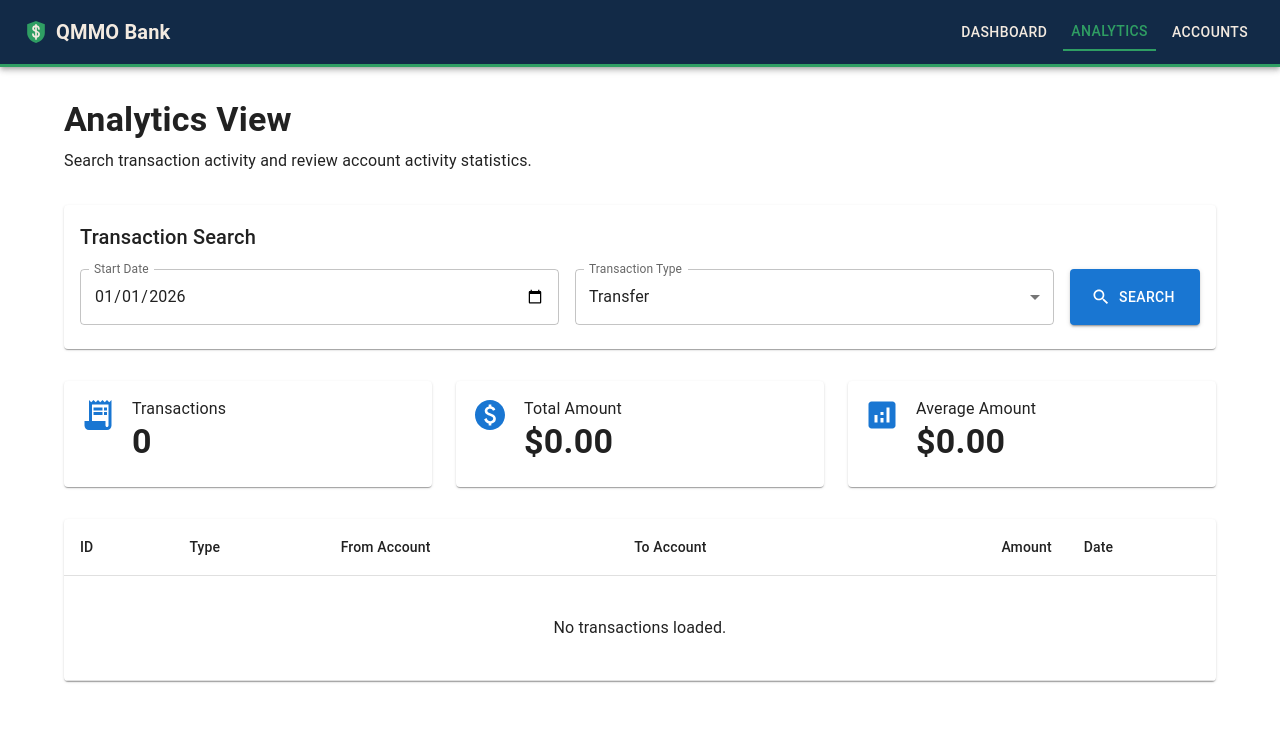
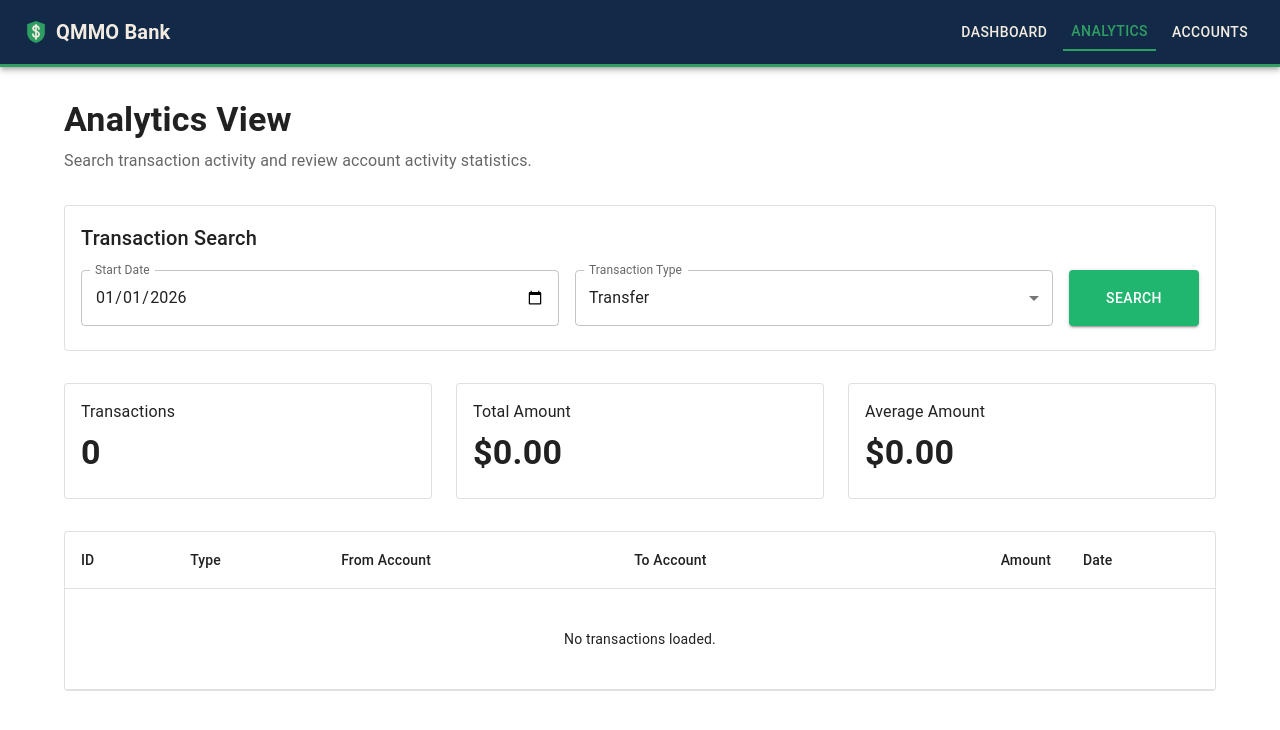
Before and after one commit to MichaelRSK/BankingApp, a React (Vite) app in the folder frontend/: page /analytics in a window 1280 px wide. Shown: the top 730 px of the page. Built offline with nearby package versions, Linux system fonts and the light colour scheme.

Commit message:
Changed color of the search button in Analytics and Accounts

```diff
--- a/frontend/src/pages/AccountView.jsx
+++ b/frontend/src/pages/AccountView.jsx
@@ -1,5 +1,4 @@
-import { useState } from 'react';
-
+import { useState } from "react";
 import {
   Alert,
   Box,
@@ -8,55 +7,70 @@ import {
   CardContent,
   CircularProgress,
   Container,
-  Grid,
   Stack,
   TextField,
   Typography,
-} from '@mui/material';
+} from "@mui/material";
 
-import AccountBalanceWalletIcon from '@mui/icons-material/AccountBalanceWallet';
-import SearchIcon from '@mui/icons-material/Search';
-
-import api from '../api/api';
-
+import api from "../api/api";
 
 function AccountView() {
-  const [branchCode, setBranchCode] = useState('');
-  const [minBalance, setMinBalance] = useState(0);
+  const [branchCode, setBranchCode] =
+    useState("");
+  const [minBalance, setMinBalance] =
+    useState(0);
 
-  const [accounts, setAccounts] = useState([]);
+  const [accounts, setAccounts] =
+    useState([]);
+  const [searched, setSearched] =
+    useState(false);
 
-  const [loading, setLoading] = useState(false);
-  const [error, setError] = useState('');
-
+  const [loading, setLoading] =
+    useState(false);
+  const [error, setError] =
+    useState("");
 
   const loadAccounts = async () => {
     if (!branchCode) {
-      setError('Please enter a branch code.');
+      setError(
+        "Please enter a branch code."
+      );
       return;
     }
 
     setLoading(true);
-    setError('');
+    setError("");
+    setSearched(true);
 
     try {
-      const response = await api.get('/api/v1/accounts', {
+      const response = await api.get(
+        "/api/v1/accounts",
+        {
           params: {
             branch_code: branchCode,
             min_balance: minBalance,
           },
-      });
+        }
+      );
 
       setAccounts(response.data);
     } catch (err) {
       console.error(err);
 
       if (err.response?.status === 401) {
-        setError('You must be logged in to view accounts.');
+        setError(
+          "You must be logged in to view accounts."
+        );
+      } else if (
+        err.response?.status === 403
+      ) {
+        setError(
+          "You do not have permission to view these accounts."
+        );
       } else {
         setError(
           err.response?.data?.detail ||
-          'Unable to load accounts.'
+            "Unable to load accounts."
         );
       }
     } finally {
@@ -64,37 +78,62 @@ function AccountView() {
     }
   };
 
+  const totalBalance =
+    accounts.reduce(
+      (total, account) =>
+        total + Number(account.balance),
+      0
+    );
 
   return (
-    <Container maxWidth="lg" sx={{ py: 4 }}>
+    <Container
+      maxWidth="lg"
+      sx={{
+        py: 4,
+      }}
+    >
       <Typography
         variant="h4"
         component="h1"
-        sx={{ fontWeight: 600, mb: 1 }}
+        sx={{
+          fontWeight: 600,
+          mb: 1,
+        }}
       >
         Account View
       </Typography>
 
       <Typography
         variant="body1"
-        color="text.secondary"
-        sx={{ mb: 4 }}
+        sx={{
+          color: "text.secondary",
+          mb: 4,
+        }}
       >
         Search for accounts by branch and minimum balance.
       </Typography>
 
-
-      <Card sx={{ mb: 4 }}>
+      <Card
+        variant="outlined"
+        sx={{
+          mb: 4,
+        }}
+      >
         <CardContent>
           <Typography
             variant="h6"
-            sx={{ mb: 2 }}
+            sx={{
+              mb: 2,
+            }}
           >
             Account Search
           </Typography>
 
           <Stack
-            direction={{ xs: 'column', md: 'row' }}
+            direction={{
+              xs: "column",
+              md: "row",
+            }}
             spacing={2}
           >
             <TextField
@@ -102,7 +141,9 @@ function AccountView() {
               type="number"
               value={branchCode}
               onChange={(event) =>
-                setBranchCode(event.target.value)
+                setBranchCode(
+                  event.target.value
+                )
               }
               fullWidth
             />
@@ -112,122 +153,187 @@ function AccountView() {
               type="number"
               value={minBalance}
               onChange={(event) =>
-                setMinBalance(event.target.value)
+                setMinBalance(
+                  event.target.value
+                )
               }
               fullWidth
             />
 
             <Button
               variant="contained"
-              startIcon={<SearchIcon />}
               onClick={loadAccounts}
               sx={{
                 minWidth: 130,
+                backgroundColor: "#21b66f",
+                color: "#ffffff",
+                "&:hover": {
+                  backgroundColor: "#18985b",
+                },
               }}
             >
-              Search
+              SEARCH
             </Button>
           </Stack>
         </CardContent>
       </Card>
 
-
       {error && (
         <Alert
           severity="error"
-          sx={{ mb: 3 }}
+          sx={{
+            mb: 3,
+          }}
         >
           {error}
         </Alert>
       )}
 
-
       {loading ? (
         <Box
           sx={{
-            display: 'flex',
-            justifyContent: 'center',
-            py: 6,
+            display: "flex",
+            justifyContent: "center",
+            py: 5,
           }}
         >
           <CircularProgress />
         </Box>
-      ) : accounts.length === 0 ? (
-        <Card>
-          <CardContent
+      ) : accounts.length > 0 ? (
+        <>
+          <Stack
+            direction={{
+              xs: "column",
+              md: "row",
+            }}
+            spacing={3}
             sx={{
-              textAlign: 'center',
-              py: 6,
+              mb: 3,
             }}
           >
-            <AccountBalanceWalletIcon
+            <Card
+              variant="outlined"
               sx={{
-                fontSize: 50,
-                color: 'text.secondary',
-                mb: 1,
+                flex: 1,
               }}
-            />
+            >
+              <CardContent>
+                <Typography
+                  variant="overline"
+                  color="text.secondary"
+                >
+                  TOTAL BALANCE
+                </Typography>
+
+                <Typography
+                  variant="h4"
+                  sx={{
+                    mt: 1,
+                    fontWeight: 600,
+                  }}
+                >
+                  $
+                  {totalBalance.toFixed(
+                    2
+                  )}
+                </Typography>
+              </CardContent>
+            </Card>
+
+            <Card
+              variant="outlined"
+              sx={{
+                flex: 1,
+              }}
+            >
+              <CardContent>
+                <Typography
+                  variant="overline"
+                  color="text.secondary"
+                >
+                  ACCOUNTS
+                </Typography>
+
+                <Typography
+                  variant="h4"
+                  sx={{
+                    mt: 1,
+                    fontWeight: 600,
+                  }}
+                >
+                  {accounts.length}
+                </Typography>
+              </CardContent>
+            </Card>
+          </Stack>
+
+          <Stack spacing={2}>
+            {accounts.map(
+              (account) => (
+                <Card
+                  key={
+                    account.account_number
+                  }
+                  variant="outlined"
+                >
+                  <CardContent>
+                    <Stack
+                      direction={{
+                        xs: "column",
+                        md: "row",
+                      }}
+                      justifyContent="space-between"
+                      spacing={2}
+                    >
+                      <Box>
+                        <Typography
+                          variant="overline"
+                          color="text.secondary"
+                        >
+                          {
+                            account.account_type
+                          }
+                        </Typography>
 
                         <Typography
                           variant="h6"
-              color="text.secondary"
+                          sx={{
+                            mb: 1,
+                          }}
                         >
-              No accounts loaded
+                          Account #
+                          {
+                            account.account_number
+                          }
                         </Typography>
 
-            <Typography color="text.secondary">
-              Enter a branch code and select Search.
-            </Typography>
-          </CardContent>
-        </Card>
-      ) : (
-        <Grid
-          container
-          spacing={3}
-        >
-          {accounts.map((account) => (
-            <Grid
-              key={account.account_number}
-              size={{
-                xs: 12,
-                sm: 6,
-                md: 4,
-              }}
-            >
-              <Card sx={{ height: '100%' }}>
-                <CardContent>
-                  <Stack
-                    direction="row"
-                    spacing={1}
-                    alignItems="center"
-                    sx={{ mb: 2 }}
-                  >
-                    <AccountBalanceWalletIcon color="primary" />
-
-                    <Typography
-                      variant="h6"
-                      sx={{ fontWeight: 600 }}
-                    >
-                      {account.account_type}
-                    </Typography>
-                  </Stack>
-
-
-                  <Typography
-                    variant="body2"
-                    color="text.secondary"
-                  >
-                    Account Number
+                        <Typography variant="body2">
+                          <strong>
+                            Owner:
+                          </strong>{" "}
+                          {account.owner}
                         </Typography>
 
-                  <Typography
-                    variant="body1"
-                    sx={{ mb: 2 }}
-                  >
-                    {account.account_number}
+                        <Typography variant="body2">
+                          <strong>
+                            Owner ID:
+                          </strong>{" "}
+                          {
+                            account.owner_id
+                          }
                         </Typography>
 
+                        <Typography variant="body2">
+                          <strong>
+                            Branch:
+                          </strong>{" "}
+                          {
+                            account.branch_code
+                          }
+                        </Typography>
+                      </Box>
 
+                      <Box>
                         <Typography
                           variant="body2"
                           color="text.secondary"
@@ -237,32 +343,51 @@ function AccountView() {
 
                         <Typography
                           variant="h4"
-                    color="primary"
                           sx={{
                             fontWeight: 600,
-                      mb: 2,
                           }}
                         >
-                    ${Number(account.balance).toFixed(2)}
+                          $
+                          {Number(
+                            account.balance
+                          ).toFixed(2)}
+                        </Typography>
+                      </Box>
+                    </Stack>
+                  </CardContent>
+                </Card>
+              )
+            )}
+          </Stack>
+        </>
+      ) : (
+        <Card variant="outlined">
+          <CardContent
+            sx={{
+              textAlign: "center",
+              py: 6,
+            }}
+          >
+            <Typography
+              variant="h6"
+              sx={{
+                mb: 1,
+              }}
+            >
+              {searched
+                ? "No accounts found"
+                : "No accounts loaded"}
             </Typography>
 
-
-                  <Typography variant="body2">
-                    <strong>Owner:</strong> {account.owner}
-                  </Typography>
-
-                  <Typography variant="body2">
-                    <strong>Owner ID:</strong> {account.owner_id}
-                  </Typography>
-
-                  <Typography variant="body2">
-                    <strong>Branch:</strong> {account.branch_code}
+            <Typography
+              color="text.secondary"
+            >
+              {searched
+                ? "No accounts matched your search."
+                : "Enter a branch code and select Search."}
             </Typography>
           </CardContent>
         </Card>
-            </Grid>
-          ))}
-        </Grid>
       )}
     </Container>
   );
--- a/frontend/src/pages/AnalyticsView.jsx
+++ b/frontend/src/pages/AnalyticsView.jsx
@@ -1,5 +1,4 @@
-import { useMemo, useState } from 'react';
-
+import { useMemo, useState } from "react";
 import {
   Alert,
   Box,
@@ -9,7 +8,6 @@ import {
   CircularProgress,
   Container,
   MenuItem,
-  Paper,
   Stack,
   Table,
   TableBody,
@@ -19,25 +17,19 @@ import {
   TableRow,
   TextField,
   Typography,
-} from '@mui/material';
+} from "@mui/material";
 
-import AnalyticsIcon from '@mui/icons-material/Analytics';
-import SearchIcon from '@mui/icons-material/Search';
-import PaidIcon from '@mui/icons-material/Paid';
-import ReceiptLongIcon from '@mui/icons-material/ReceiptLong';
-
-import api from '../api/api';
-
+import api from "../api/api";
 
 function AnalyticsView() {
-  const [startDate, setStartDate] = useState('2026-01-01');
-  const [transactionType, setTransactionType] = useState('TRANSFER');
+  const [startDate, setStartDate] = useState("2026-01-01");
+  const [transactionType, setTransactionType] = useState("TRANSFER");
 
   const [transactions, setTransactions] = useState([]);
+  const [searched, setSearched] = useState(false);
 
   const [loading, setLoading] = useState(false);
-  const [error, setError] = useState('');
-
+  const [error, setError] = useState("");
 
   const totalAmount = useMemo(() => {
     return transactions.reduce(
@@ -47,7 +39,6 @@ function AnalyticsView() {
     );
   }, [transactions]);
 
-
   const averageAmount = useMemo(() => {
     if (transactions.length === 0) {
       return 0;
@@ -56,14 +47,14 @@ function AnalyticsView() {
     return totalAmount / transactions.length;
   }, [transactions, totalAmount]);
 
-
   const loadTransactions = async () => {
     setLoading(true);
-    setError('');
+    setError("");
+    setSearched(true);
 
     try {
       const response = await api.get(
-        '/api/v1/transactions',
+        "/api/v1/transactions",
         {
           params: {
             start_date: startDate,
@@ -78,12 +69,16 @@ function AnalyticsView() {
 
       if (err.response?.status === 401) {
         setError(
-          'You must be logged in to view transaction analytics.'
+          "You must be logged in to view analytics."
+        );
+      } else if (err.response?.status === 403) {
+        setError(
+          "You do not have permission to view this information."
         );
       } else {
         setError(
           err.response?.data?.detail ||
-          'Unable to load transaction data.'
+            "Unable to load transaction information."
         );
       }
     } finally {
@@ -91,12 +86,8 @@ function AnalyticsView() {
     }
   };
 
-
   return (
-    <Container
-      maxWidth="lg"
-      sx={{ py: 4 }}
-    >
+    <Container maxWidth="lg" sx={{ py: 4 }}>
       <Typography
         variant="h4"
         component="h1"
@@ -110,26 +101,34 @@ function AnalyticsView() {
 
       <Typography
         variant="body1"
-        color="text.secondary"
-        sx={{ mb: 4 }}
+        sx={{
+          color: "text.secondary",
+          mb: 4,
+        }}
       >
         Search transaction activity and review account activity statistics.
       </Typography>
 
-
-      <Card sx={{ mb: 4 }}>
+      <Card
+        variant="outlined"
+        sx={{
+          mb: 4,
+        }}
+      >
         <CardContent>
           <Typography
             variant="h6"
-            sx={{ mb: 2 }}
+            sx={{
+              mb: 2,
+            }}
           >
             Transaction Search
           </Typography>
 
           <Stack
             direction={{
-              xs: 'column',
-              md: 'row',
+              xs: "column",
+              md: "row",
             }}
             spacing={2}
           >
@@ -140,10 +139,8 @@ function AnalyticsView() {
               onChange={(event) =>
                 setStartDate(event.target.value)
               }
-              slotProps={{
-                inputLabel: {
+              InputLabelProps={{
                 shrink: true,
-                },
               }}
               fullWidth
             />
@@ -172,179 +169,160 @@ function AnalyticsView() {
 
             <Button
               variant="contained"
-              startIcon={<SearchIcon />}
               onClick={loadTransactions}
-              sx={{ minWidth: 130 }}
+              sx={{
+                minWidth: 130,
+                backgroundColor: "#21b66f",
+                color: "#ffffff",
+                "&:hover": {
+                  backgroundColor: "#18985b",
+                },
+              }}
             >
-              Search
+              SEARCH
             </Button>
           </Stack>
         </CardContent>
       </Card>
 
-
       {error && (
         <Alert
           severity="error"
-          sx={{ mb: 3 }}
+          sx={{
+            mb: 3,
+          }}
         >
           {error}
         </Alert>
       )}
 
-
       <Stack
         direction={{
-          xs: 'column',
-          md: 'row',
+          xs: "column",
+          md: "row",
         }}
         spacing={3}
-        sx={{ mb: 4 }}
+        sx={{
+          mb: 4,
+        }}
       >
-        <Card sx={{ flex: 1 }}>
+        <Card
+          variant="outlined"
+          sx={{
+            flex: 1,
+          }}
+        >
           <CardContent>
-            <Stack
-              direction="row"
-              spacing={2}
-              alignItems="center"
+            <Typography
+              variant="body1"
+              sx={{
+                mb: 1,
+              }}
             >
-              <ReceiptLongIcon
-                color="primary"
-                sx={{ fontSize: 36 }}
-              />
-
-              <Box>
-                <Typography color="text.secondary">
               Transactions
             </Typography>
 
             <Typography
               variant="h4"
-                  sx={{ fontWeight: 600 }}
+              sx={{
+                fontWeight: 600,
+              }}
             >
               {transactions.length}
             </Typography>
-              </Box>
-            </Stack>
           </CardContent>
         </Card>
 
-
-        <Card sx={{ flex: 1 }}>
+        <Card
+          variant="outlined"
+          sx={{
+            flex: 1,
+          }}
+        >
           <CardContent>
-            <Stack
-              direction="row"
-              spacing={2}
-              alignItems="center"
+            <Typography
+              variant="body1"
+              sx={{
+                mb: 1,
+              }}
             >
-              <PaidIcon
-                color="primary"
-                sx={{ fontSize: 36 }}
-              />
-
-              <Box>
-                <Typography color="text.secondary">
               Total Amount
             </Typography>
 
             <Typography
               variant="h4"
-                  sx={{ fontWeight: 600 }}
+              sx={{
+                fontWeight: 600,
+              }}
             >
               ${totalAmount.toFixed(2)}
             </Typography>
-              </Box>
-            </Stack>
           </CardContent>
         </Card>
 
-
-        <Card sx={{ flex: 1 }}>
+        <Card
+          variant="outlined"
+          sx={{
+            flex: 1,
+          }}
+        >
           <CardContent>
-            <Stack
-              direction="row"
-              spacing={2}
-              alignItems="center"
+            <Typography
+              variant="body1"
+              sx={{
+                mb: 1,
+              }}
             >
-              <AnalyticsIcon
-                color="primary"
-                sx={{ fontSize: 36 }}
-              />
-
-              <Box>
-                <Typography color="text.secondary">
               Average Amount
             </Typography>
 
             <Typography
               variant="h4"
-                  sx={{ fontWeight: 600 }}
+              sx={{
+                fontWeight: 600,
+              }}
             >
               ${averageAmount.toFixed(2)}
             </Typography>
-              </Box>
-            </Stack>
           </CardContent>
         </Card>
       </Stack>
 
-
       {loading ? (
         <Box
           sx={{
-            display: 'flex',
-            justifyContent: 'center',
-            py: 6,
+            display: "flex",
+            justifyContent: "center",
+            py: 5,
           }}
         >
           <CircularProgress />
         </Box>
       ) : (
-        <TableContainer component={Paper}>
+        <Card variant="outlined">
+          <TableContainer>
             <Table>
               <TableHead>
                 <TableRow>
-                <TableCell>
-                  ID
-                </TableCell>
-
-                <TableCell>
-                  Type
-                </TableCell>
-
+                  <TableCell>ID</TableCell>
+                  <TableCell>Type</TableCell>
                   <TableCell>
                     From Account
                   </TableCell>
-
                   <TableCell>
                     To Account
                   </TableCell>
-
                   <TableCell align="right">
                     Amount
                   </TableCell>
-
-                <TableCell>
-                  Date
-                </TableCell>
+                  <TableCell>Date</TableCell>
                 </TableRow>
               </TableHead>
 
               <TableBody>
-              {transactions.length === 0 ? (
-                <TableRow>
-                  <TableCell
-                    colSpan={6}
-                    align="center"
-                    sx={{ py: 5 }}
-                  >
-                    <Typography color="text.secondary">
-                      No transactions loaded.
-                    </Typography>
-                  </TableCell>
-                </TableRow>
-              ) : (
-                transactions.map((transaction) => (
+                {transactions.length > 0 ? (
+                  transactions.map(
+                    (transaction) => (
                       <TableRow
                         key={transaction.id}
                         hover
@@ -358,28 +336,51 @@ function AnalyticsView() {
                         </TableCell>
 
                         <TableCell>
-                      {transaction.from_account_id ?? '-'}
+                          {transaction.from_account_id ??
+                            "--"}
                         </TableCell>
 
                         <TableCell>
-                      {transaction.to_account_id ?? '-'}
+                          {transaction.to_account_id ??
+                            "--"}
                         </TableCell>
 
                         <TableCell align="right">
-                      ${Number(transaction.amount).toFixed(2)}
+                          $
+                          {Number(
+                            transaction.amount
+                          ).toFixed(2)}
                         </TableCell>
 
                         <TableCell>
-                      {new Date(
+                          {transaction.timestamp
+                            ? new Date(
                                 transaction.timestamp
-                      ).toLocaleString()}
+                              ).toLocaleString()
+                            : "--"}
                         </TableCell>
                       </TableRow>
-                ))
+                    )
+                  )
+                ) : (
+                  <TableRow>
+                    <TableCell
+                      colSpan={6}
+                      align="center"
+                      sx={{
+                        py: 5,
+                      }}
+                    >
+                      {searched
+                        ? "No transactions matched your search."
+                        : "No transactions loaded."}
+                    </TableCell>
+                  </TableRow>
                 )}
               </TableBody>
             </Table>
           </TableContainer>
+        </Card>
       )}
     </Container>
   );
```
Lines whose indentation alone changed are shown as unchanged.
